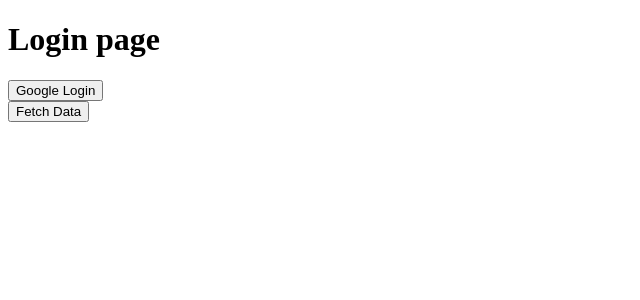
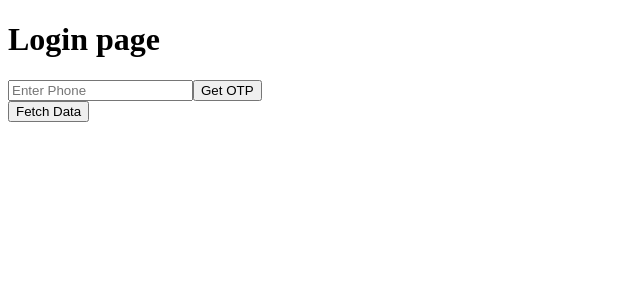
Before and after one commit to ch4nd4n/practice, a Next.js app in the folder nodejs/nextjs-firebase-auth/: page / in a window 1280 px wide. Shown: the top 300 px of the page, without its empty margins (0-640 px from the left). Built offline with nearby package versions, Linux system fonts and the light colour scheme; no server answers.

Commit message:
Add OTP login

```diff
--- a/nodejs/nextjs-firebase-auth/src/components/login-button.tsx
+++ b/nodejs/nextjs-firebase-auth/src/components/login-button.tsx
@@ -1,14 +1,25 @@
-import useFirebaseAuth from "@/firebase/firebase-auth";
+import useFirebaseAuth, {
+  recaptcha,
+  signInWithPhone,
+} from "@/firebase/firebase-auth";
+import { PhoneAuthentication } from "./phone-signin";
+import { useEffect } from "react";
 
 export default function LoginButton() {
-  const { authUser, googleLogin, logout } = useFirebaseAuth();
+  useEffect(() => {
+    if (window) {
+      // @ts-ignore
+      window.recaptchaVerifier = recaptcha(() => {});
+    }
+  }, []);
+  const { authUser, logout } = useFirebaseAuth();
   if (authUser) {
     return (
       <div>
-        <span>logged in as {authUser.displayName}</span>
+        <span>logged in as {authUser.displayName ?? authUser.phoneNumber}</span>
         <button onClick={logout}>Logout</button>
       </div>
     );
   }
-  return <button onClick={googleLogin}>Google Login</button>;
+  return <PhoneAuthentication />;
 }
--- /dev/null
+++ b/nodejs/nextjs-firebase-auth/src/components/phone-signin.tsx
@@ -0,0 +1,47 @@
+import { signInWithPhone } from "@/firebase/firebase-auth";
+import { ConfirmationResult } from "firebase/auth";
+import { useState } from "react";
+
+export function PhoneAuthentication() {
+  const [step, setStep] = useState(1);
+  const [confirmationResult, setConfirmationResult] =
+    useState<ConfirmationResult>();
+
+  const getLabel = () => {
+    return step === 1 ? "Get OTP" : "Login";
+  };
+  function handSubmit(event: React.SyntheticEvent) {
+    event.preventDefault();
+    // @ts-ignore
+    const phone = event.target.phone?.value;
+    // @ts-ignore
+    const otp = event.target.otp?.value;
+    console.log({ phone, otp });
+    if (step === 1) {
+      signInWithPhone(`+91${phone}`)
+        .then((confirmResponse) => {
+          setConfirmationResult(confirmResponse);
+          setStep(2);
+        })
+        .catch((phoneErr) => {
+          console.log({ phoneErr });
+        });
+    } else if (step === 2) {
+      confirmationResult
+        ?.confirm(otp)
+        .then((otpResult) => console.log(otpResult))
+        .catch((otpErr) => console.error(otpErr));
+    }
+  }
+
+  return (
+    <div>
+      <form onSubmit={handSubmit}>
+        <span id="sign-in-button"></span>
+        {step === 1 && <input name="phone" placeholder="Enter Phone" />}
+        {step === 2 && <input name="otp" placeholder="Enter OTP" />}
+        <button>{getLabel()}</button>
+      </form>
+    </div>
+  );
+}
--- a/nodejs/nextjs-firebase-auth/src/firebase/firebase-auth.ts
+++ b/nodejs/nextjs-firebase-auth/src/firebase/firebase-auth.ts
@@ -3,6 +3,8 @@ import {
   connectAuthEmulator,
   getAuth,
   GoogleAuthProvider,
+  RecaptchaVerifier,
+  signInWithPhoneNumber,
   signInWithPopup,
   User,
 } from "firebase/auth";
@@ -22,6 +24,30 @@ if (process.env.NEXT_PUBLIC_FIREBASE_AUTH_EMULATOR_HOST) {
 
 export function googleLogin() {
   return signInWithPopup(auth, googleProvider);
+}
+
+export function signInWithPhone(phoneNumber: string) {
+  // @ts-ignore
+  return signInWithPhoneNumber(auth, phoneNumber, window.recaptchaVerifier);
+}
+
+/**
+ * Phone Auth recaptha verification object
+ * @param callback function to call when user is signed in
+ * @returns RecaptchaVerifier
+ */
+export function recaptcha(callback: any) {
+  const captchaObject = new RecaptchaVerifier(
+    "sign-in-button",
+    {
+      size: "invisible",
+      callback: (response: any) => {
+        callback(response);
+      },
+    },
+    auth
+  );
+  return captchaObject;
 }
 
 function logout() {
```
